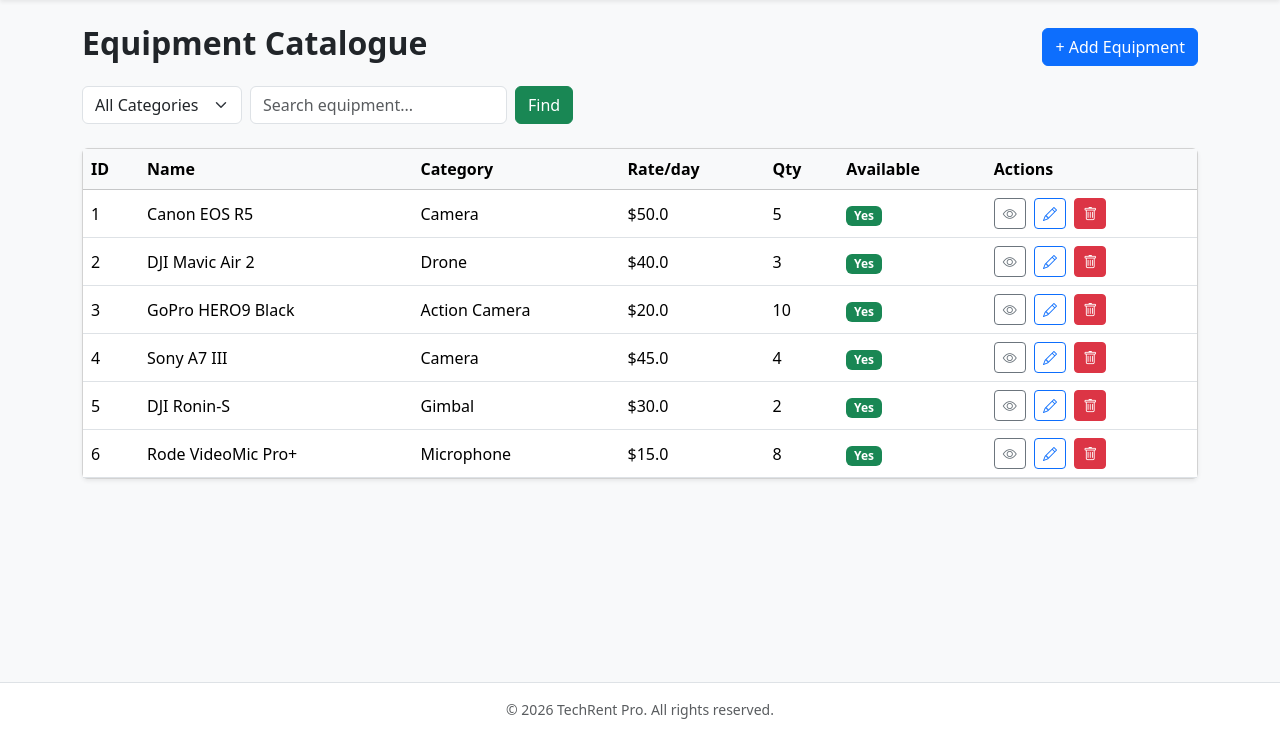
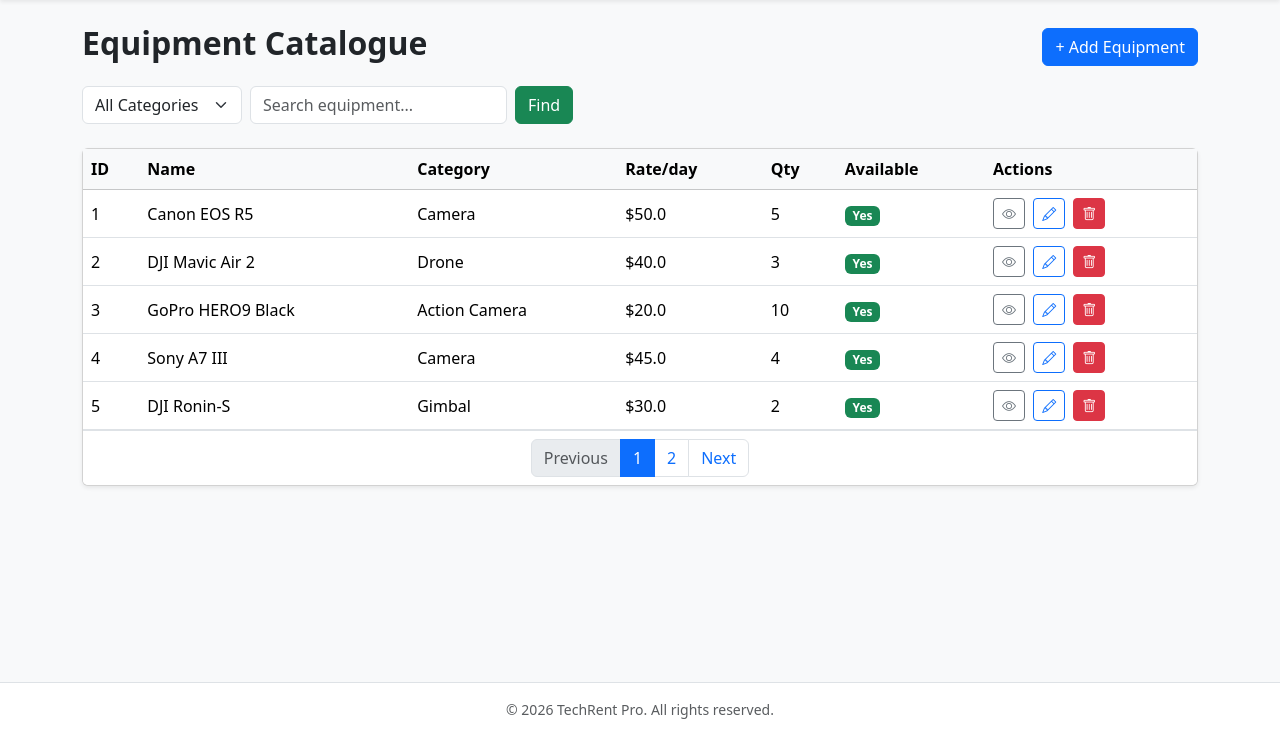
Before and after one commit to Yusuf94Ramlawi/Web-Development-with-Python, a Flask app: page /equipment/ in a window 1280 px wide. Shown: the part 64-800 px from the top of the page. Run offline with Flask 3, Linux system fonts and the light colour scheme.

Commit message:
pagination

```diff
--- a/techrent-pro/routes/equipment.py
+++ b/techrent-pro/routes/equipment.py
@@ -1,24 +1,28 @@
 
 import db
 from flask import Blueprint, redirect, render_template, request, url_for
+from utils.pagination import Paginator
 
 equipment_bp = Blueprint("equipment", __name__, url_prefix="/equipment")
 
 
 @equipment_bp.route('/')
 def equipment():
-    equipments = db.equipment_data
-    categories = set(e['category'] for e in equipments.values())
+    selected_category = request.args.get('category', '').strip()
+    search_query = request.args.get('q', '').strip()
 
-    selected_category = request.args.get('category')
-    search_query = request.args.get('q')
+    equipments = list(db.equipment_data.values())
+    categories = set(e['category'] for e in equipments)
+
     if selected_category:
-        equipments = {id: eq for id, eq in equipments.items(
-        ) if eq['category'] == selected_category}
+        equipments = [eq for eq in equipments if eq['category']
+                      == selected_category]
     if search_query:
-        equipments = {id: eq for id, eq in equipments.items(
-        ) if search_query.lower() in eq['name'].lower()}
-    return render_template('equipment/list.html', equipment_list=equipments, categories=categories, selected_category=selected_category, search_query=search_query)
+        equipments = [eq for eq in equipments if search_query.lower()
+                      in eq['name'].lower()]
+    pager = Paginator()
+    result = pager.paginate(equipments)
+    return render_template('equipment/list.html', equipment_list=result['data'], categories=categories, selected_category=selected_category, search_query=search_query, pagination=result['pagination'])
 
 
 @equipment_bp.route('/add', methods=['GET', 'POST'])
--- a/techrent-pro/templates/customers/list.html
+++ b/techrent-pro/templates/customers/list.html
@@ -59,15 +59,15 @@
         <nav aria-label="Customer pagination">
           <ul class="pagination mb-0">
             <li class="page-item {% if pagination.page == 1 %}disabled{% endif %}">
-              <a class="page-link" href="?q={{ search_query }}&page={{ pagination.page-1 }}" tabindex="-1">Previous</a>
+              <a class="page-link" href="?q={{ search_query|urlencode }}&page={{ pagination.page-1 }}" tabindex="-1">Previous</a>
             </li>
             {% for p in range(1, pagination.total_pages+1) %}
             <li class="page-item {% if p == pagination.page %}active{% endif %}">
-              <a class="page-link" href="?q={{ search_query }}&page={{ p }}">{{ p }}</a>
+              <a class="page-link" href="?q={{ search_query|urlencode }}&page={{ p }}">{{ p }}</a>
             </li>
             {% endfor %}
             <li class="page-item {% if pagination.page == pagination.total_pages %}disabled{% endif %}">
-              <a class="page-link" href="?q={{ search_query }}&page={{ pagination.page+1 }}">Next</a>
+              <a class="page-link" href="?q={{ search_query|urlencode }}&page={{ pagination.page+1 }}">Next</a>
             </li>
           </ul>
         </nav>
--- a/techrent-pro/templates/equipment/list.html
+++ b/techrent-pro/templates/equipment/list.html
@@ -43,7 +43,7 @@
           </tr>
         </thead>
         <tbody>
-          {% for equipment in equipment_list.values() %}
+          {% for equipment in equipment_list %}
           <tr>
             <td>{{ equipment.id }}</td>
             <td>{{ equipment.name }}</td>
@@ -76,6 +76,25 @@
         </tbody>
       </table>
     </div>
+    {% if pagination.total_pages > 1 %}
+    <div class="card-footer bg-white border-top d-flex justify-content-center">
+      <nav aria-label="Equipment pagination">
+        <ul class="pagination mb-0">
+          <li class="page-item {% if pagination.page == 1 %}disabled{% endif %}">
+            <a class="page-link" href="?q={{ search_query|urlencode }}&category={{ selected_category|urlencode }}&page={{ pagination.page-1 }}" tabindex="-1">Previous</a>
+          </li>
+          {% for p in range(1, pagination.total_pages+1) %}
+          <li class="page-item {% if p == pagination.page %}active{% endif %}">
+            <a class="page-link" href="?q={{ search_query|urlencode }}&category={{ selected_category|urlencode }}&page={{ p }}">{{ p }}</a>
+          </li>
+          {% endfor %}
+          <li class="page-item {% if pagination.page == pagination.total_pages %}disabled{% endif %}">
+            <a class="page-link" href="?q={{ search_query|urlencode }}&category={{ selected_category|urlencode }}&page={{ pagination.page+1 }}">Next</a>
+          </li>
+        </ul>
+      </nav>
+    </div>
+    {% endif %}
   </div>
 </div>
 
--- a/techrent-pro/utils/pagination.py
+++ b/techrent-pro/utils/pagination.py
@@ -26,21 +26,25 @@ class Paginator:
     def paginate(self, items):
         """Paginate a list and return pagination metadata."""
         total = len(items)
-        total_pages = ceil(total / self.per_page) if total > 0 else 0
-        start = (self.page - 1) * self.per_page
+        total_pages = max(1, ceil(total / self.per_page)) if total > 0 else 1
+
+        # Clamp page to valid range
+        current_page = max(1, min(self.page, total_pages))
+
+        start = (current_page - 1) * self.per_page
         end = start + self.per_page
         page_items = items[start:end]
 
         return {
             "data": page_items,
             "pagination": {
-                "page": self.page,
+                "page": current_page,
                 "per_page": self.per_page,
                 "total_items": total,
                 "total_pages": total_pages,
-                "has_next": self.page < total_pages,
-                "has_prev": self.page > 1,
-                "next_page": self.page + 1 if self.page < total_pages else None,
-                "prev_page": self.page - 1 if self.page > 1 else None,
+                "has_next": current_page < total_pages,
+                "has_prev": current_page > 1,
+                "next_page": current_page + 1 if current_page < total_pages else None,
+                "prev_page": current_page - 1 if current_page > 1 else None,
             }
         }
```
Also changed, not shown: techrent-pro/routes/rentals.py (+5 -2 lines), techrent-pro/templates/rentals/list.html (+22 -0 lines).
